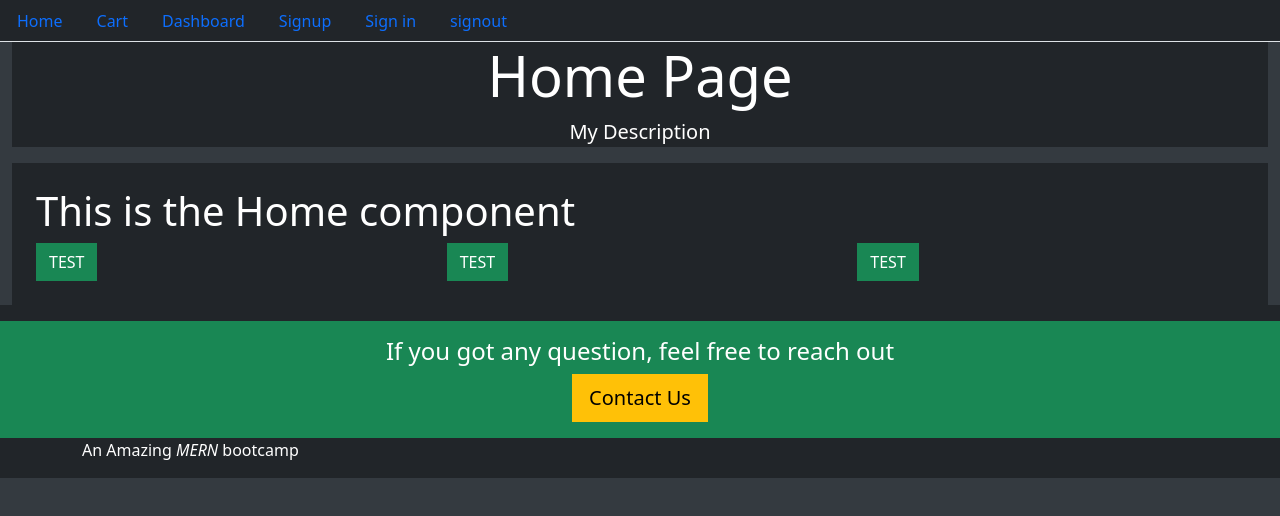
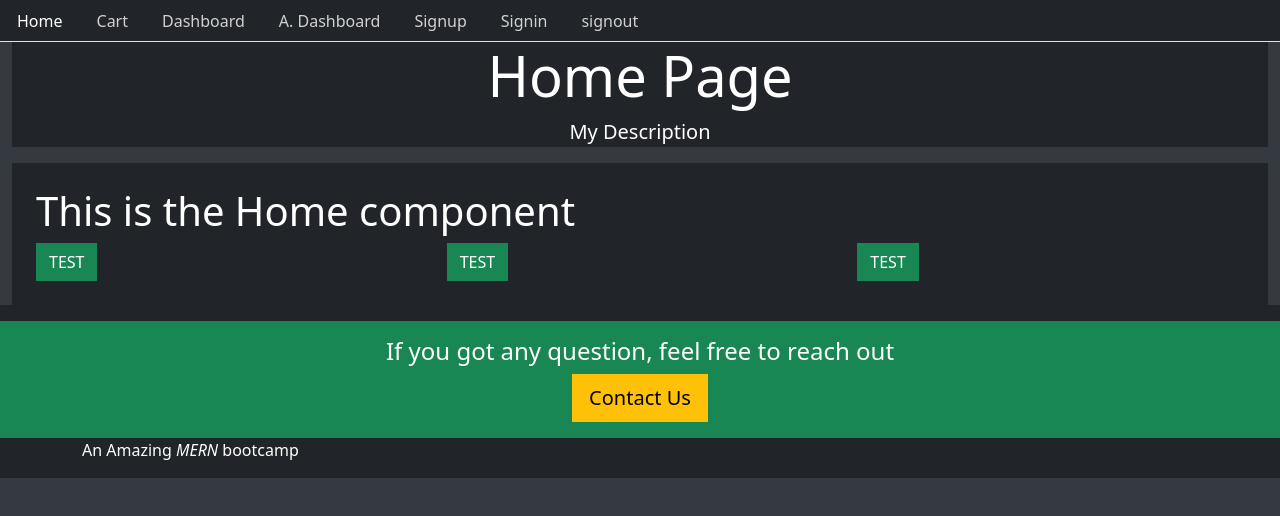
Before and after one commit to adityaK87/Mern-Project, a React (Create React App) app in the folder projfrontend/: page / in a window 1280 px wide. Shown: the top 516 px of the page. Built offline with nearby package versions, Linux system fonts and the light colour scheme; no server answers.

Commit message:
add styling to navbar

```diff
--- a/projfrontend/src/core/Menu.js
+++ b/projfrontend/src/core/Menu.js
@@ -1,39 +1,85 @@
 import React from "react";
-import { Link } from "react-router-dom";
-//TODO: ADD withRouter functionality
+import { Link, useLocation } from "react-router-dom";
 
-const Menu = () => {
+//This is a higher order function
+const withLocation = (Menu) => (props) => {
+	const location = useLocation();
+	return true ? <Menu {...props} location={location} /> : "";
+};
+
+const currentTab = (location, path) => {
+	if (location === path) {
+		return {
+			color: "#ffffff",
+		};
+	} else {
+		return {
+			color: "#d1d1d1",
+		};
+	}
+};
+
+const Menu = ({ location }) => {
 	return (
 		<div>
 			<ul className="nav nav-tabs bg-dark">
 				<li className="nav-item">
-					<Link className="nav-link" to="/">
+					<Link
+						style={currentTab(location.pathname, "/")}
+						className="nav-link"
+						to="/">
 						Home
 					</Link>
 				</li>
 				<li className="nav-item">
-					<Link className="nav-link" to="/">
+					<Link
+						style={currentTab(location.pathname, "/cart")}
+						className="nav-link"
+						to="/cart">
 						Cart
 					</Link>
 				</li>
 
 				<li className="nav-item">
-					<Link className="nav-link" to="/">
+					<Link
+						style={currentTab(location.pathname, "/user/dashboard")}
+						className="nav-link"
+						to="/user/dashboard">
 						Dashboard
 					</Link>
 				</li>
 				<li className="nav-item">
-					<Link className="nav-link" to="/">
+					<Link
+						style={currentTab(
+							location.pathname,
+							"/admin/dashboard"
+						)}
+						className="nav-link"
+						to="/admin/dashboard">
+						A. Dashboard
+					</Link>
+				</li>
+				<li className="nav-item">
+					<Link
+						className="nav-link"
+						style={currentTab(location.pathname, "/signup")}
+						to="/signup">
 						Signup
 					</Link>
 				</li>
 				<li className="nav-item">
-					<Link className="nav-link" to="/">
-						Sign in
+					<Link
+						style={currentTab(location.pathname, "/signin")}
+						className="nav-link"
+						to="/signin">
+						Signin
 					</Link>
 				</li>
 				<li className="nav-item">
-					<Link className="nav-link" to="/">
+					<Link
+						style={currentTab(location.pathname, "/signout")}
+						className="nav-link"
+						to="/signout">
 						signout
 					</Link>
 				</li>
@@ -42,4 +88,4 @@ const Menu = () => {
 	);
 };
 
-export default Menu;
+export default withLocation(Menu);
```
